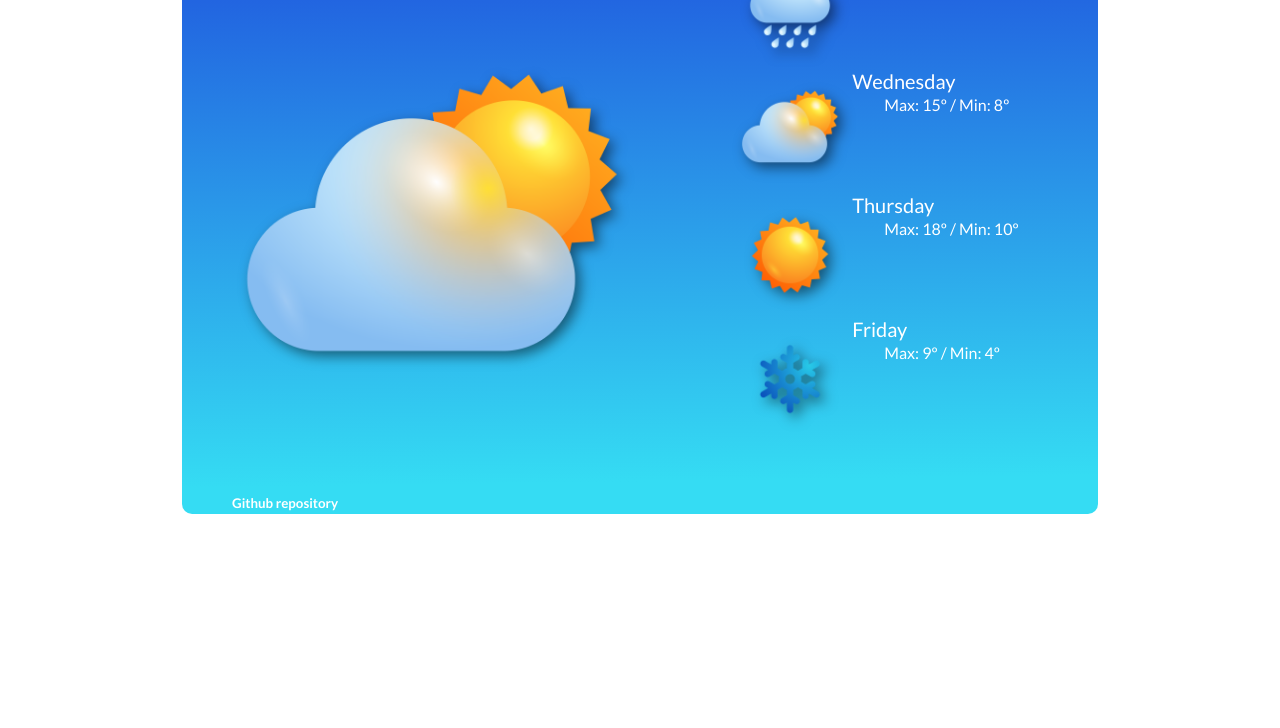
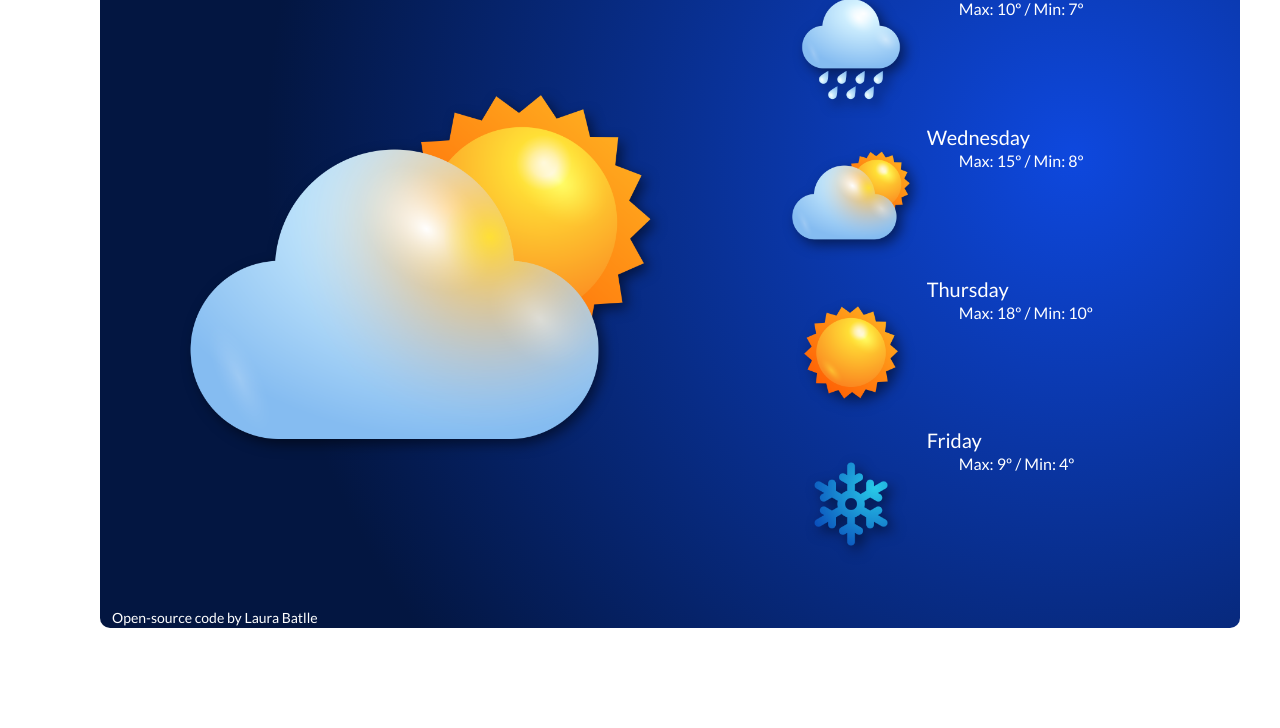
Before and after one commit to laurabatlle/weather-app, a website built with Parcel: page index.html in a window 1280 px wide. Shown: the part 433-1161 px from the top of the page. Before the commit the page ends 1047 px from the top, so only its background shows below. Built offline with nearby package versions, Linux system fonts and the light colour scheme; no server answers.

Commit message:
added small footer

```diff
--- a/index.html
+++ b/index.html
@@ -9,21 +9,24 @@
       integrity="sha384-rbsA2VBKQhggwzxH7pPCaAqO46MgnOM80zW1RWuH61DGLwZJEdK2Kadq2F9CUG65"
       crossorigin="anonymous"
     />
-    <link rel="preconnect" href="https://fonts.googleapis.com">
-<link rel="preconnect" href="https://fonts.gstatic.com" crossorigin>
-<link href="https://fonts.googleapis.com/css2?family=Lato:ital,wght@0,100;0,300;0,400;0,700;0,900;1,100;1,300;1,400;1,700;1,900&family=Roboto:wght@300&display=swap" rel="stylesheet">
+    <link rel="preconnect" href="https://fonts.googleapis.com" />
+    <link rel="preconnect" href="https://fonts.gstatic.com" crossorigin />
+    <link
+      href="https://fonts.googleapis.com/css2?family=Lato:ital,wght@0,100;0,300;0,400;0,700;0,900;1,100;1,300;1,400;1,700;1,900&family=Roboto:wght@300&display=swap"
+      rel="stylesheet"
+    />
     <link rel="stylesheet" href="src/styles.css" />
     <script src="https://unpkg.com/axios/dist/axios.min.js"></script>
   </head>
   <body>
-    <div class="container">
-      <div class="app">
+    <div class="container" id="app">
       <div class="searchTab">
         <form id="search-city">
           <div class="row">
             <label class="searchCity"> Search city:</label>
-              <div class="col-sm">
-                <input id="input-city"
+            <div class="col-sm-6">
+              <input
+                id="input-city"
                 type="search"
                 class="form-control search-input"
                 autofocus="on"
@@ -32,7 +35,7 @@
                 placeholder=" 🔎 Enter city  "
               />
             </div>
-              <div class="col-sm">
+            <div class="col-sm-3">
               <input
                 type="submit"
                 class="btn btn-primary"
@@ -40,7 +43,7 @@
                 value="Search"
               />
             </div>
-              <div class="col-sm" id="current-position">
+            <div class="col-sm-3" id="current-position">
               <input
                 type="submit"
                 class="btn btn-info"
@@ -55,16 +58,12 @@
         <div class="col-7 current-temp">
           <div class="row">
             <div class="col-8 col-sm-6">
-                <h1 id="city">
-                  BARCELONA
-                </h1>
+              <h1 id="city">BARCELONA</h1>
             </div>
             <div class="row">
               <div class="col-sm">
-                  <h2> <span id="temperature-element">
-                    19 </span> º</h2>
-                  <h3 id="time">
-                  </h3>
+                <h2><span id="temperature-element"> 19 </span> º</h2>
+                <h3 id="time"></h3>
               </div>
               <div class="col-sm">
                 <span class="units">
@@ -72,8 +71,8 @@
                   <a href="#" id="farenheit-degrees"> ºF </a>
                 </span>
                 <ul class="maxMinT">
-                    <li> Max: <span id="temp-max"> 15 </span> º</li>
-                    <li> Min: <span id="temp-min"> 6</span> º</li>
+                  <li>Max: <span id="temp-max"> 15 </span> º</li>
+                  <li>Min: <span id="temp-min"> 6</span> º</li>
                 </ul>
               </div>
             </div>
@@ -90,12 +89,12 @@
         </div>
 
         <div class="col-5 forecast-week">
-          <h3> Week forecast </h3>
+          <h3>Week forecast</h3>
           <div
             class="forecast-monday"
             <div
             class="card mb-3 monday"
-            style="max-width: 100%;"
+            style="max-width: 100%"
           >
             <div class="row g-0">
               <div class="col-md-4">
@@ -119,7 +118,7 @@
             class="forecast-tuesday"
             <div
             class="card mb-3 tuesday"
-            style="max-width: 100%;"
+            style="max-width: 100%"
           >
             <div class="row g-0">
               <div class="col-md-4">
@@ -143,7 +142,7 @@
             class="forecast-wednesday"
             <div
             class="card mb-3 wednesday"
-            style="max-width: 100%;"
+            style="max-width: 100%"
           >
             <div class="row g-0">
               <div class="col-md-4">
@@ -165,7 +164,7 @@
             class="forecast-thursday"
             <div
             class="card mb-3 thursday"
-            style="max-width: 100%;"
+            style="max-width: 100%"
           >
             <div class="row g-0">
               <div class="col-md-4">
@@ -189,7 +188,7 @@
             class="forecast-friday"
             <div
             class="card mb-3 friday"
-            style="max-width: 100%;"
+            style="max-width: 100%"
           >
             <div class="row g-0">
               <div class="col-md-4">
@@ -211,8 +210,15 @@
           </div>
         </div>
       </div>
-    <a href="https://github.com/laurabatlle/weather-app/tree/main" id="github"> Github repository  </a>
+      <small>
+        <a
+          href="https://github.com/laurabatlle/weather-app/tree/main"
+          target="_blank"
+          >Open-source code</a
+        >
+        by Laura Batlle
+      </small>
     </div>
   </body>
-  <script src="src/script.js" ></script>
+  <script src="src/script.js"></script>
 </html>
--- a/src/styles.css
+++ b/src/styles.css
@@ -1,8 +1,8 @@
-.app {
-  background: linear-gradient(
-    179.2deg,
-    rgb(21, 21, 212) 0.9%,
-    rgb(53, 220, 243) 95.5%
+#app {
+  background: radial-gradient(
+    circle at 85.4% 50.8%,
+    rgb(14, 72, 222) 0%,
+    rgb(3, 22, 65) 74.2%
   );
   border: 2px;
   border-radius: 10px;
@@ -35,12 +35,7 @@ h1 {
   margin-left: 50px;
   color: #fff;
 }
-a {
-  font-size: 20px;
-  font-weight: bold;
-  color: #fff;
-  text-decoration: none;
-}
+
 h2 {
   color: #fff;
   margin-left: 50px;
@@ -92,3 +87,14 @@ h3 {
   padding-left: 50px;
   font-size: smaller;
 }
+small {
+  display: block;
+  margin: 0 auto;
+  color: #fff;
+  text-decoration: none;
+}
+
+a {
+  text-decoration: none;
+  color: #fff;
+}
```
Lines whose indentation alone changed are shown as unchanged.
